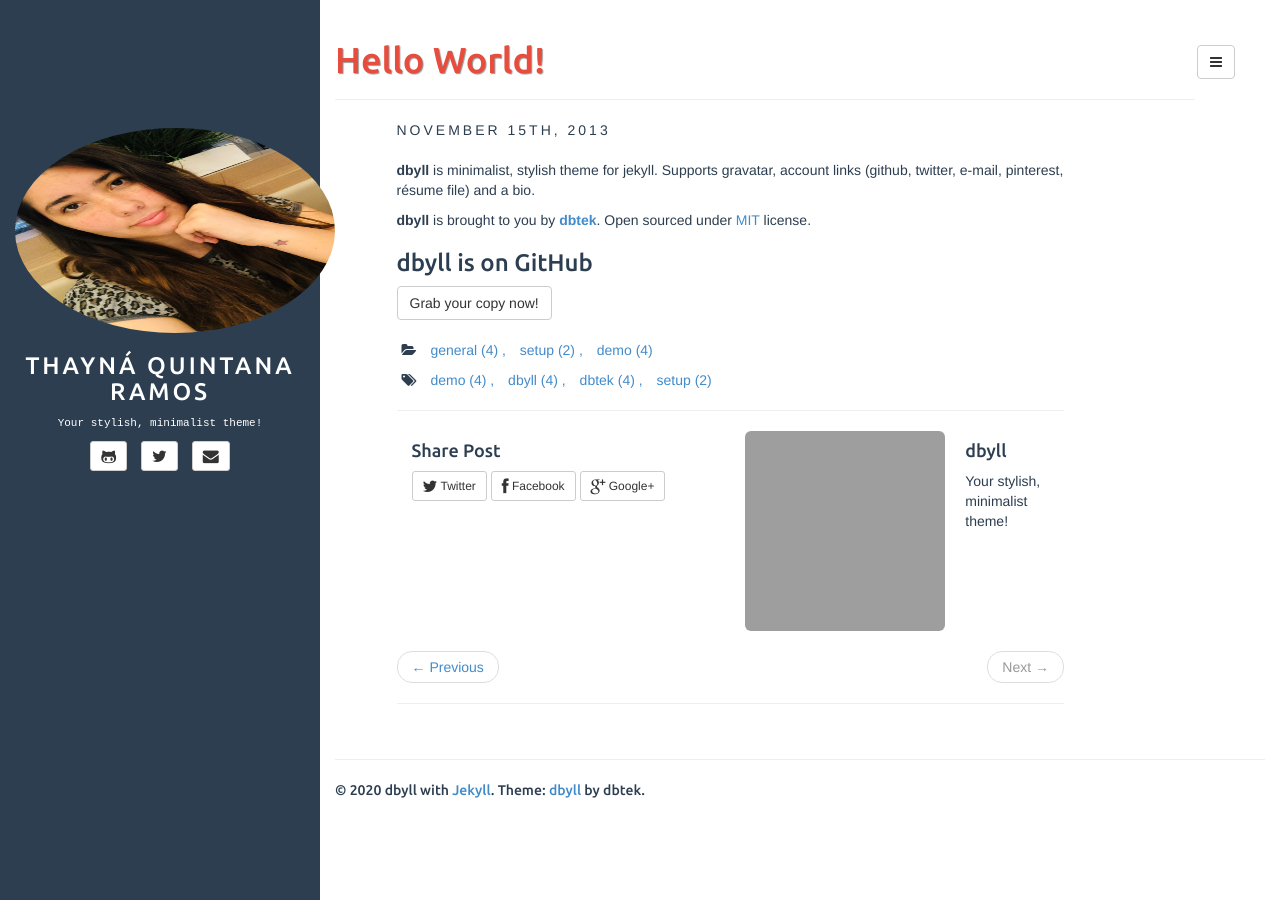
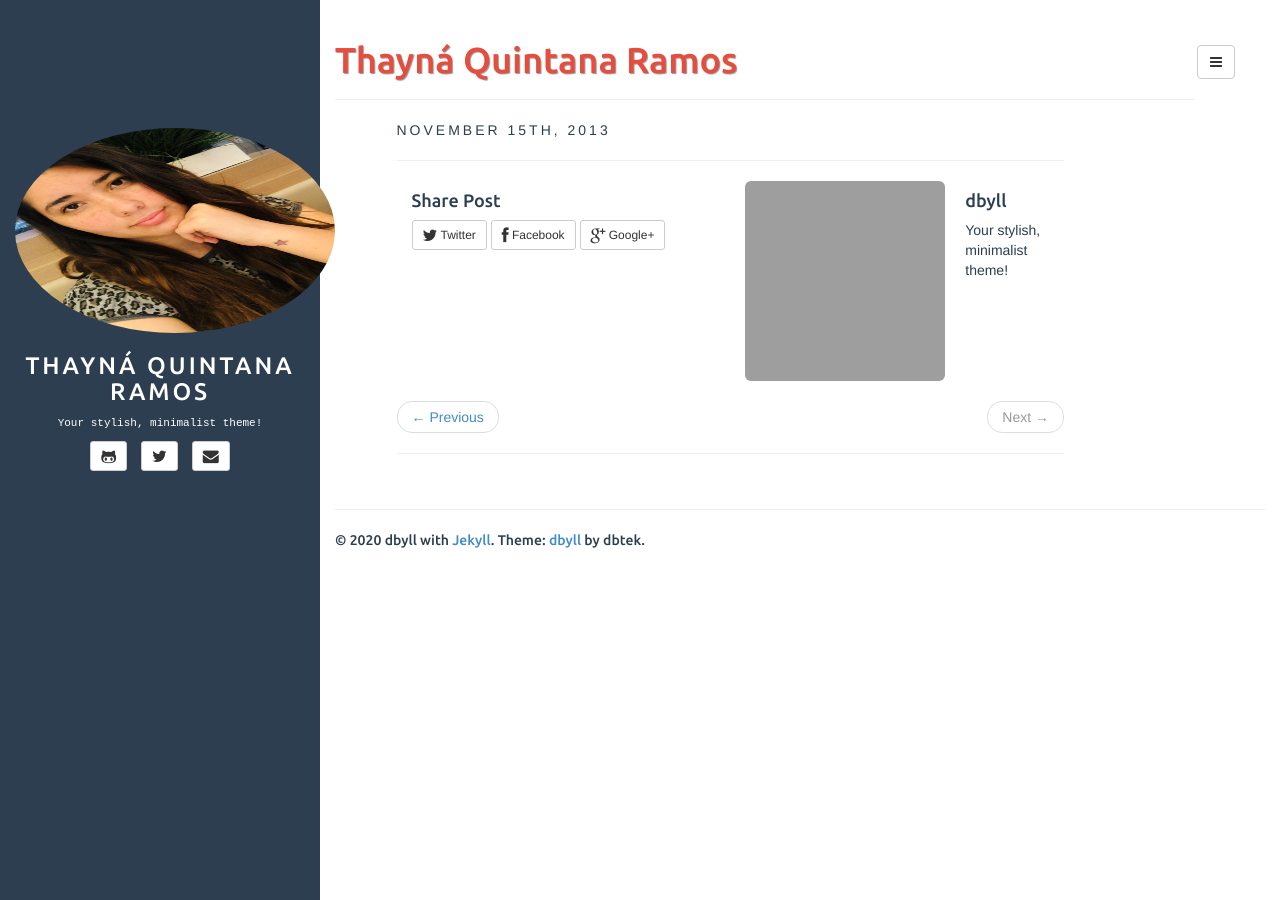
Before and after one commit to ThayQR/thayQR.github.io, a Jekyll site: the page built from _posts/2013-11-15-hello-world.md, in a window 1280 px wide. Built offline with Jekyll 4.4.1, drawn with Linux system fonts in a browser that asks for light colours; our own code applies the rules of GitHub Pages for plain Markdown files; comment, search, counter and statistics services are not loaded; grey boxes are pictures that could not be loaded.

Commit message:
commenting text

```diff
--- a/_posts/2013-11-15-hello-world.md
+++ b/_posts/2013-11-15-hello-world.md
@@ -1,4 +1,4 @@
----
+<!-- ---
 layout: post
 title: Hello World!
 categories: [general, setup, demo]
@@ -13,4 +13,4 @@
 
 ### dbyll is on GitHub
 
-<a class="btn btn-default" href="https://github.com/dbtek/dbyll">Grab your copy now!</a>
+<a class="btn btn-default" href="https://github.com/dbtek/dbyll">Grab your copy now!</a> -->
```
